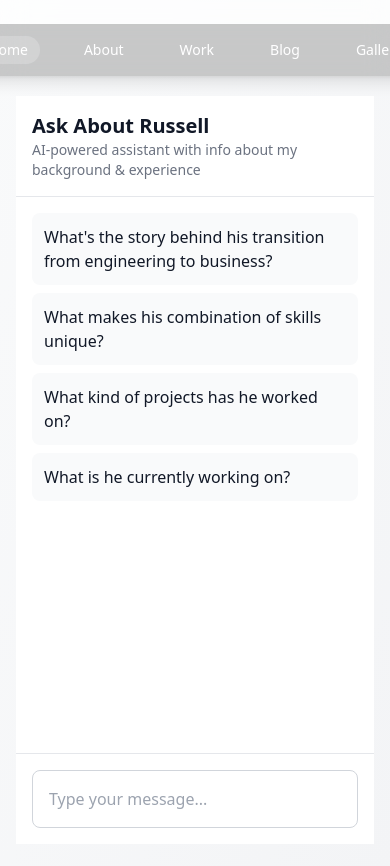
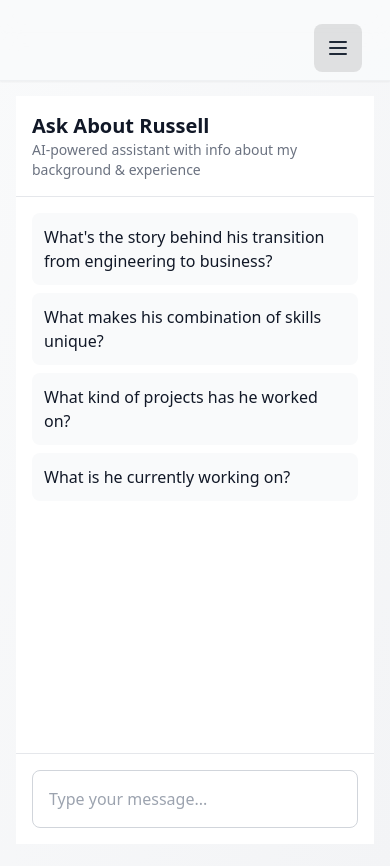
Before and after one commit to rapple3/website, a Next.js app in the folder websitechat/: page / in a window 390 px wide. Shown: the top 866 px of the page. Built offline with nearby package versions, Linux system fonts and the light colour scheme.

Commit message:
fix nav menu

```diff
--- a/websitechat/src/app/page.tsx
+++ b/websitechat/src/app/page.tsx
@@ -1,7 +1,7 @@
 "use client";
 
 import { useChat } from "ai/react";
-import React, { useState } from 'react';
+import React, { useState, useRef } from 'react';
 import ReactMarkdown from 'react-markdown';
 import { Message as AIMessage } from 'ai';
 
@@ -61,8 +61,8 @@ function MessageComponent({ message }: { message: AIMessage }) {
 }
 
 export default function Chat() {
-  const formRef = React.useRef<HTMLFormElement>(null);
-  const messagesEndRef = React.useRef<HTMLDivElement>(null);
+  const formRef = useRef<HTMLFormElement>(null);
+  const messagesEndRef = useRef<HTMLDivElement>(null);
   const { messages, input, handleInputChange, handleSubmit, setInput } = useChat();
   const [clickedQuestion, setClickedQuestion] = useState<string | null>(null);
 
@@ -131,43 +131,7 @@ export default function Chat() {
             </div>
           ) : (
             messages.map(m => (
-              <div key={m.id} className={`flex ${m.role === 'user' ? 'justify-end' : 'justify-start'} mb-4`}>
-                <div
-                  className={`${
-                    m.role === 'user'
-                      ? 'bg-blue-500 text-white'
-                      : 'bg-gray-200'
-                  } rounded-lg px-4 py-2 max-w-[80%]`}
-                >
-                  <ReactMarkdown
-                    className={`prose max-w-none text-base ${
-                      m.role === 'user' ? 'text-white prose-headings:text-white prose-p:text-white prose-strong:text-white' : ''
-                    }`}
-                    components={{
-                      p: ({node, ...props}: any) => <p className="m-0 font-normal" {...props} />,
-                      ul: ({node, ...props}: any) => <ul className="list-disc ml-4 mb-2" {...props} />,
-                      ol: ({node, ...props}: any) => <ol className="list-decimal ml-4 mb-2" {...props} />,
-                      code: ({node, className, children, ...props}: any) => {
-                        const match = /language-(\w+)/.exec(className || '');
-                        return (
-                          <code
-                            className={`${
-                              match ? 'block' : 'inline'
-                            } bg-gray-100 rounded ${
-                              match ? 'p-2 my-2' : 'px-1'
-                            }`}
-                            {...props}
-                          >
-                            {children}
-                          </code>
-                        );
-                      }
-                    }}
-                  >
-                    {m.content}
-                  </ReactMarkdown>
-                </div>
-              </div>
+              <MessageComponent key={m.id} message={m} />
             ))
           )}
           <div ref={messagesEndRef} />
--- a/websitechat/src/components/NavBar.tsx
+++ b/websitechat/src/components/NavBar.tsx
@@ -1,14 +1,51 @@
 "use client";
 
+import { useState } from 'react';
 import Link from "next/link";
 import { usePathname } from "next/navigation";
 
 export default function NavBar() {
   const pathname = usePathname();
+  const [isOpen, setIsOpen] = useState(false);
 
   return (
-    <div className="fixed top-6 left-0 w-full z-50 flex justify-center bg-gray-50">
-      <nav className="backdrop-blur-md bg-black/20 rounded-full px-6 py-3 flex items-center justify-center shadow-lg dark:bg-white/20">
+    <div className="fixed top-0 left-0 w-full z-[100] bg-gray-50/90 backdrop-blur-md px-4 py-4 shadow-sm border-b border-gray-200/50">
+      <nav className="max-w-7xl mx-auto relative flex items-center justify-center md:justify-center h-12">
+        {/* Mobile menu button */}
+        <div className="md:hidden absolute right-3 top-2 z-[101]">
+          <button
+            onClick={() => setIsOpen(!isOpen)}
+            className="p-3 rounded-lg bg-black/10 hover:bg-black/20 transition-all duration-200 active:scale-95 active:bg-black/30 focus:outline-none focus:ring-2 focus:ring-black/20"
+            aria-label="Toggle menu"
+          >
+            <svg
+              className="w-6 h-6 text-gray-800"
+              fill="none"
+              stroke="currentColor"
+              viewBox="0 0 24 24"
+            >
+              {isOpen ? (
+                <path
+                  strokeLinecap="round"
+                  strokeLinejoin="round"
+                  strokeWidth={2}
+                  d="M6 18L18 6M6 6l12 12"
+                />
+              ) : (
+                <path
+                  strokeLinecap="round"
+                  strokeLinejoin="round"
+                  strokeWidth={2}
+                  d="M4 6h16M4 12h16M4 18h16"
+                />
+              )}
+            </svg>
+          </button>
+        </div>
+
+        {/* Desktop menu */}
+        <div className="hidden md:flex justify-center">
+          <div className="backdrop-blur-md bg-black/20 rounded-full px-8 py-3 flex items-center justify-center shadow-lg dark:bg-white/20">
             <div className="flex items-center space-x-8">
               <NavLink href="/" active={pathname === "/"}>Home</NavLink>
               <NavLink href="/about" active={pathname === "/about"}>About</NavLink>
@@ -16,19 +53,56 @@ export default function NavBar() {
               <NavLink href="/blog" active={pathname === "/blog"}>Blog</NavLink>
               <NavLink href="/gallery" active={pathname === "/gallery"}>Gallery</NavLink>
             </div>
+          </div>
+        </div>
+
+        {/* Mobile menu */}
+        <div
+          className={`${
+            isOpen ? 'translate-x-0' : 'translate-x-full'
+          } md:hidden fixed top-[72px] inset-0 pointer-events-nonez-[99]`}
+          style={{ maxHeight: 'calc(100vh - 72px)' }}
+        >
+          {/* This is the gray menu container - no extra white box around it */}
+          <div className="pointer-events-auto absolute top-0 right-0 w-64 max-h-[calc(100vh-72px)] overflow-y-auto">
+            <div className="bg-gray-50/95 backdrop-blur-lg rounded-l-lg shadow-lg flex flex-col items-center justify-start py-4 w-full">
+              <div className="backdrop-blur-md bg-black/20 rounded-xl px-6 py-4 flex flex-col items-center space-y-5 shadow-lg dark:bg-white/20 w-5/6 mx-auto">
+                <NavLink href="/" active={pathname === "/"} onClick={() => setIsOpen(false)}>Home</NavLink>
+                <NavLink href="/about" active={pathname === "/about"} onClick={() => setIsOpen(false)}>About</NavLink>
+                <NavLink href="/work" active={pathname === "/work"} onClick={() => setIsOpen(false)}>Work</NavLink>
+                <NavLink href="/blog" active={pathname === "/blog"} onClick={() => setIsOpen(false)}>Blog</NavLink>
+                <NavLink href="/gallery" active={pathname === "/gallery"} onClick={() => setIsOpen(false)}>Gallery</NavLink>
+              </div>
+            </div>
+          </div>
+        </div>
       </nav>
     </div>
   );
 }
 
-function NavLink({ href, active, children }: { href: string; active: boolean; children: React.ReactNode }) {
+function NavLink({
+  href,
+  active,
+  children,
+  onClick
+}: {
+  href: string;
+  active: boolean;
+  children: React.ReactNode;
+  onClick?: () => void;
+}) {
   return (
     <Link
       href={href}
-      className={`flex items-center px-3 py-1 rounded-full text-white text-sm font-medium ${
-        active
-          ? 'bg-white/20'
-          : 'hover:bg-white/10'
+      onClick={onClick}
+      className={`flex items-center justify-center px-6 py-3 rounded-full text-base font-medium transition-all duration-200
+        ${active
+          ? 'bg-white/20 text-white scale-[1.02]'
+          : 'text-white hover:bg-white/10 hover:scale-[1.02]'
+        }
+        md:px-4 md:py-2 md:text-sm ${
+        active ? 'font-semibold' : ''
       }`}
     >
       {children}
```
Lines whose indentation alone changed are shown as unchanged.
